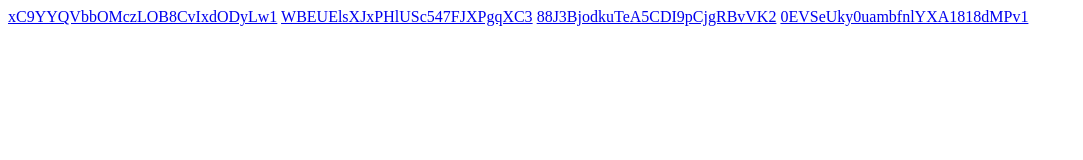
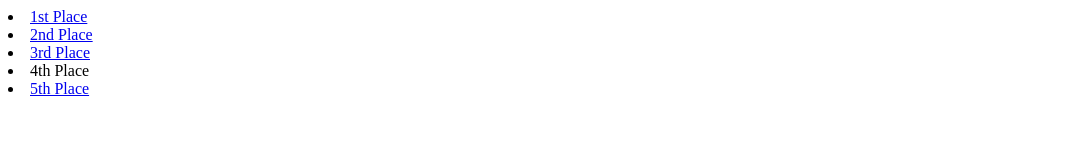
Before and after one commit to ironhacks/showcase-fall-2020, a plain HTML site: page index.html in a window 1280 px wide. Shown: the whole page, without its empty margins (0-1083 px from the left). Drawn offline with Linux system fonts and the light colour scheme.

Commit message:
Update home nav and stylesheets

```diff
--- /dev/null
+++ b/custom.css
@@ -0,0 +1,4 @@
+body {
+  max-width: 80%;
+  margin: auto !important;
+}
--- a/index.html
+++ b/index.html
@@ -1,8 +1,22 @@
 
-<a href="./xC9YYQVbbOMczLOB8CvIxdODyLw1/index.html">xC9YYQVbbOMczLOB8CvIxdODyLw1</a>
 
-<a href="./WBEUElsXJxPHlUSc547FJXPgqXC3/index.html">WBEUElsXJxPHlUSc547FJXPgqXC3</a>
+<li>
+  <a href="./0EVSeUky0uambfnlYXA1818dMPv1/index.html">1st Place</a>
+</li>
 
-<a href="./88J3BjodkuTeA5CDI9pCjgRBvVK2/index.html">88J3BjodkuTeA5CDI9pCjgRBvVK2</a>
+<li>
+  <a href="./88J3BjodkuTeA5CDI9pCjgRBvVK2/index.html">2nd Place</a>
+</li>
 
-<a href="./0EVSeUky0uambfnlYXA1818dMPv1/index.html">0EVSeUky0uambfnlYXA1818dMPv1</a>
+<li>
+  <a href="./WBEUElsXJxPHlUSc547FJXPgqXC3/index.html">3rd Place</a>
+</li>
+
+<li>
+  <!-- <a href="./jCylponcfuTQ5hYOwZCJLifnxbX2/index.html">4th Place</a> -->
+  4th Place
+</li>
+
+<li>
+  <a href="./xC9YYQVbbOMczLOB8CvIxdODyLw1/index.html">5th Place</a>
+</li>
```
Also changed, not shown: 88J3BjodkuTeA5CDI9pCjgRBvVK2/index.html (line endings or trailing spaces).
